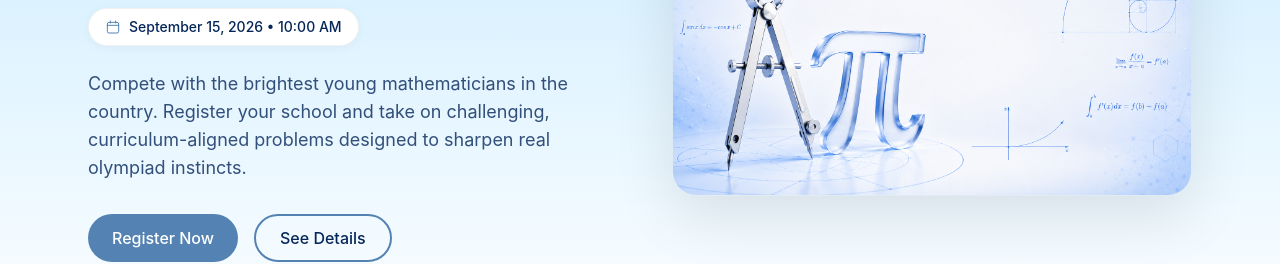
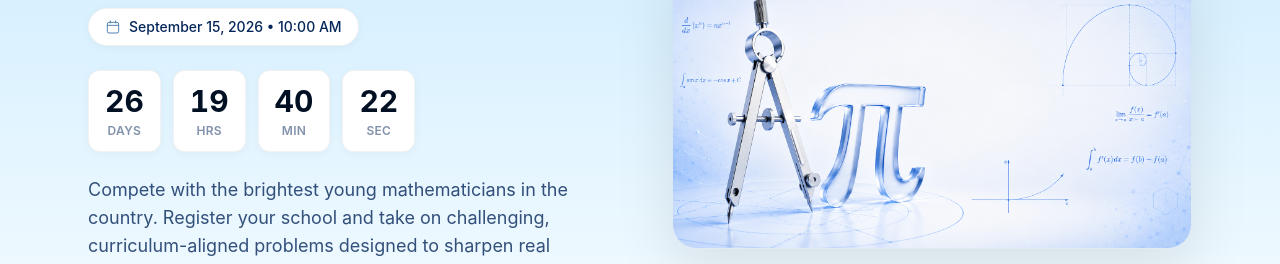
Before and after one commit to Mohammod-Tasin/OlympiadNext_Webs, a Next.js app: page / in a window 1280 px wide. Shown: the part 339-603 px from the top of the page. Built offline with nearby package versions, Linux system fonts and the light colour scheme; no server answers.

Commit message:
countdown

```diff
--- /dev/null
+++ b/src/components/home/CountdownTimer.tsx
@@ -0,0 +1,78 @@
+"use client";
+
+import { useEffect, useState } from "react";
+
+interface CountdownTimerProps {
+  /** ISO 8601 datetime string (with an explicit offset) to count down to. */
+  targetDate: string;
+}
+
+interface TimeLeft {
+  days: number;
+  hours: number;
+  minutes: number;
+  seconds: number;
+}
+
+const SEGMENTS: Array<{ key: keyof TimeLeft; label: string }> = [
+  { key: "days", label: "Days" },
+  { key: "hours", label: "Hrs" },
+  { key: "minutes", label: "Min" },
+  { key: "seconds", label: "Sec" },
+];
+
+function getTimeLeft(targetDate: string): TimeLeft | null {
+  const diffMs = new Date(targetDate).getTime() - Date.now();
+  if (diffMs <= 0) return null;
+
+  const totalSeconds = Math.floor(diffMs / 1000);
+  return {
+    days: Math.floor(totalSeconds / 86400),
+    hours: Math.floor((totalSeconds % 86400) / 3600),
+    minutes: Math.floor((totalSeconds % 3600) / 60),
+    seconds: totalSeconds % 60,
+  };
+}
+
+function pad(value: number) {
+  return String(value).padStart(2, "0");
+}
+
+function Segment({ value, label }: { value: string; label: string }) {
+  return (
+    <div className="flex flex-col items-center gap-1 rounded-xl border border-black/5 bg-white px-3 py-2 shadow-[0_2px_10px_rgb(0,0,0,0.04)] sm:px-4 sm:py-3">
+      <span className="text-2xl font-bold tabular-nums text-olympiad-900 sm:text-3xl">{value}</span>
+      <span className="text-[10px] font-semibold uppercase tracking-wide text-olympiad-800/50 sm:text-xs">
+        {label}
+      </span>
+    </div>
+  );
+}
+
+export function CountdownTimer({ targetDate }: CountdownTimerProps) {
+  // undefined = not measured yet (SSR / pre-hydration), null = target has
+  // passed. Computing this during render would use the server's clock,
+  // which can be a tick or more off from the client's - so the countdown
+  // is only ever computed inside the effect, after mount.
+  const [timeLeft, setTimeLeft] = useState<TimeLeft | null | undefined>(undefined);
+
+  useEffect(() => {
+    setTimeLeft(getTimeLeft(targetDate));
+    const interval = setInterval(() => {
+      setTimeLeft(getTimeLeft(targetDate));
+    }, 1000);
+    return () => clearInterval(interval);
+  }, [targetDate]);
+
+  if (timeLeft === null) {
+    return <p className="text-sm font-medium text-olympiad-800">The event has started.</p>;
+  }
+
+  return (
+    <div className="flex gap-2 sm:gap-3">
+      {SEGMENTS.map((segment) => (
+        <Segment key={segment.key} value={timeLeft ? pad(timeLeft[segment.key]) : "--"} label={segment.label} />
+      ))}
+    </div>
+  );
+}
--- a/src/components/home/HeroEventBanner.tsx
+++ b/src/components/home/HeroEventBanner.tsx
@@ -3,6 +3,7 @@
 import { useState } from "react";
 import { useRouter } from "next/navigation";
 import { Button } from "@/components/ui/Button";
+import { CountdownTimer } from "@/components/home/CountdownTimer";
 import { useAuth } from "@/lib/auth/useAuth";
 import { heroConfig, type HeroEventConfig } from "@/data/heroConfig";
 
@@ -75,6 +76,8 @@ export function HeroEventBanner({ config = heroConfig }: HeroEventBannerProps) {
             {config.eventDate}
           </div>
 
+          <CountdownTimer targetDate={config.eventDateISO} />
+
           <p className="max-w-lg text-lg text-olympiad-800/80">{config.description}</p>
 
           <div className="mt-2 flex flex-col gap-4 sm:flex-row">
--- a/src/data/heroConfig.ts
+++ b/src/data/heroConfig.ts
@@ -3,6 +3,9 @@ export interface HeroEventConfig {
   subjectTitle: string;
   /** Pre-formatted date/time to display, e.g. "September 15, 2026 • 10:00 AM". */
   eventDate: string;
+  /** The same date/time as `eventDate`, as an ISO 8601 string with an explicit
+   * offset, so the countdown timer computes against an unambiguous instant. */
+  eventDateISO: string;
   /** Short tagline shown under the title. */
   description: string;
   /** Path (local under /public, or a full URL) to the hero illustration. */
@@ -22,6 +25,7 @@ export interface HeroEventConfig {
 export const heroConfig: HeroEventConfig = {
   subjectTitle: "National Math Olympiad 2026",
   eventDate: "September 15, 2026 • 10:00 AM",
+  eventDateISO: "2026-09-15T10:00:00+06:00",
   description:
     "Compete with the brightest young mathematicians in the country. Register your school and take on challenging, curriculum-aligned problems designed to sharpen real olympiad instincts.",
   imagePath: "/assets/math.svg",
```
Also changed, not shown: 1 other file (tests, documents, lock files or other folders).
